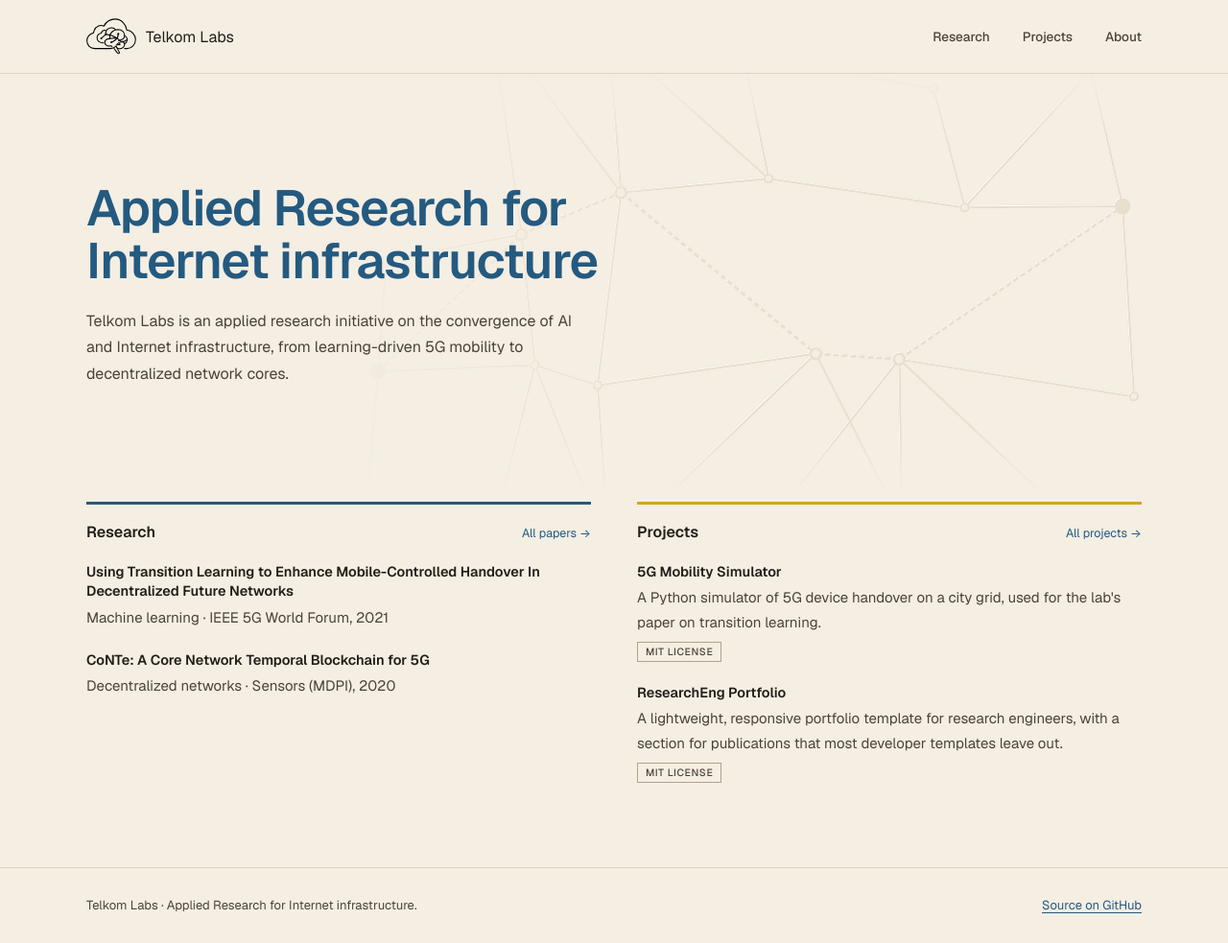
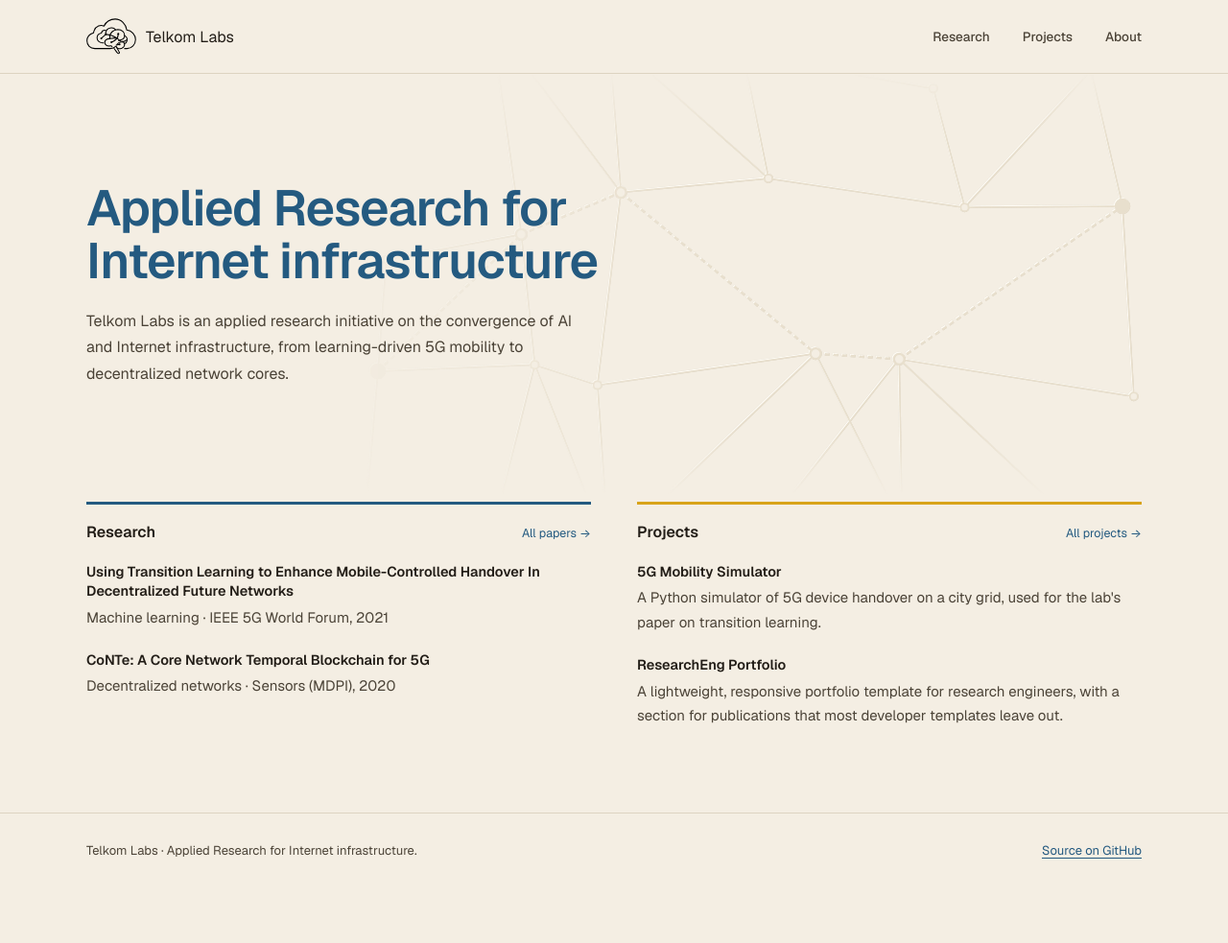
Before and after one commit to telkom-labs/homepage, a Jekyll site: the page built from index.html, in a window 1280 px wide and 983 px high. Shown: the whole window at 96% size. Built offline with Jekyll 4.4.1, drawn with Linux system fonts in a browser that asks for light colours.

Commit message:
Remove the license badges from the home page Projects block
Co-Authored-By: Claude Opus 5.5 <noreply@anthropic.com>

```diff
--- a/_layouts/home.html
+++ b/_layouts/home.html
@@ -32,7 +32,6 @@ layout: default
       <li>
         <a class="item-title" href="https://github.com/{{ r.repo }}">{{ r.name }}</a>
         <span>{{ r.summary }}</span>
-        <span class="chip">{{ r.license }} License</span>
       </li>
       {%- endfor %}
     </ul>
--- a/assets/css/main.css
+++ b/assets/css/main.css
@@ -140,10 +140,7 @@ h2.rule, .rule h2 { font: 600 16px var(--sans); color: var(--ink); }
 .block header { display: flex; justify-content: space-between; align-items: baseline; gap: 16px; }
 .block header a { font-size: 12.5px; text-decoration: none; white-space: nowrap; }
 .block ul { display: flex; flex-direction: column; gap: 22px; }
-.block li { display: flex; flex-direction: column; gap: 4px; }
-/* keep the license badge at its own width rather than stretching across the column */
-.block li .chip { align-self: flex-start; margin-top: 4px; }
-@media (max-width: 760px) { .home-blocks { grid-template-columns: 1fr; } }
+.block li { display: flex; flex-direction: column; gap: 4px; }@media (max-width: 760px) { .home-blocks { grid-template-columns: 1fr; } }
 
 /* ---------- research: filters, list, standards ---------- */
 .research { display: grid; grid-template-columns: 14em minmax(0, 1fr); grid-template-areas: "filters list" "side list"; grid-template-rows: auto 1fr; gap: 40px 56px; }
```
